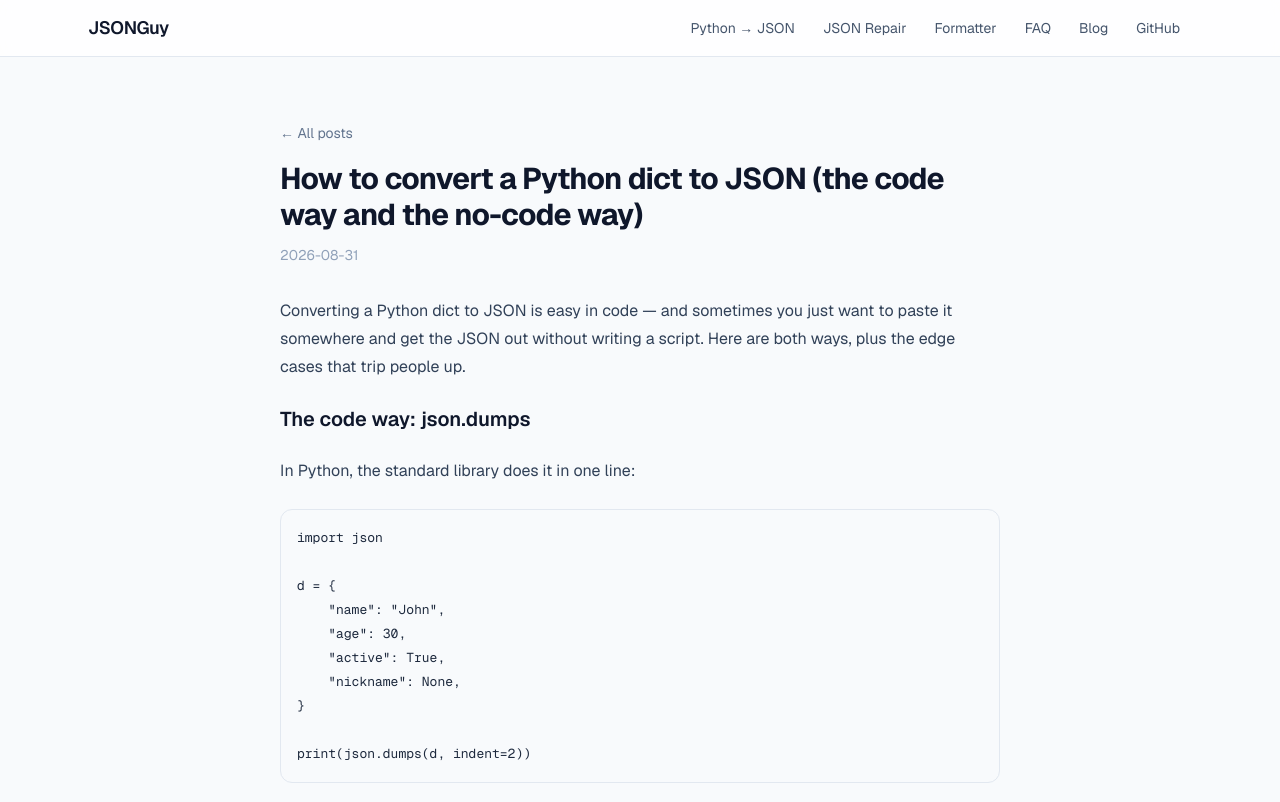
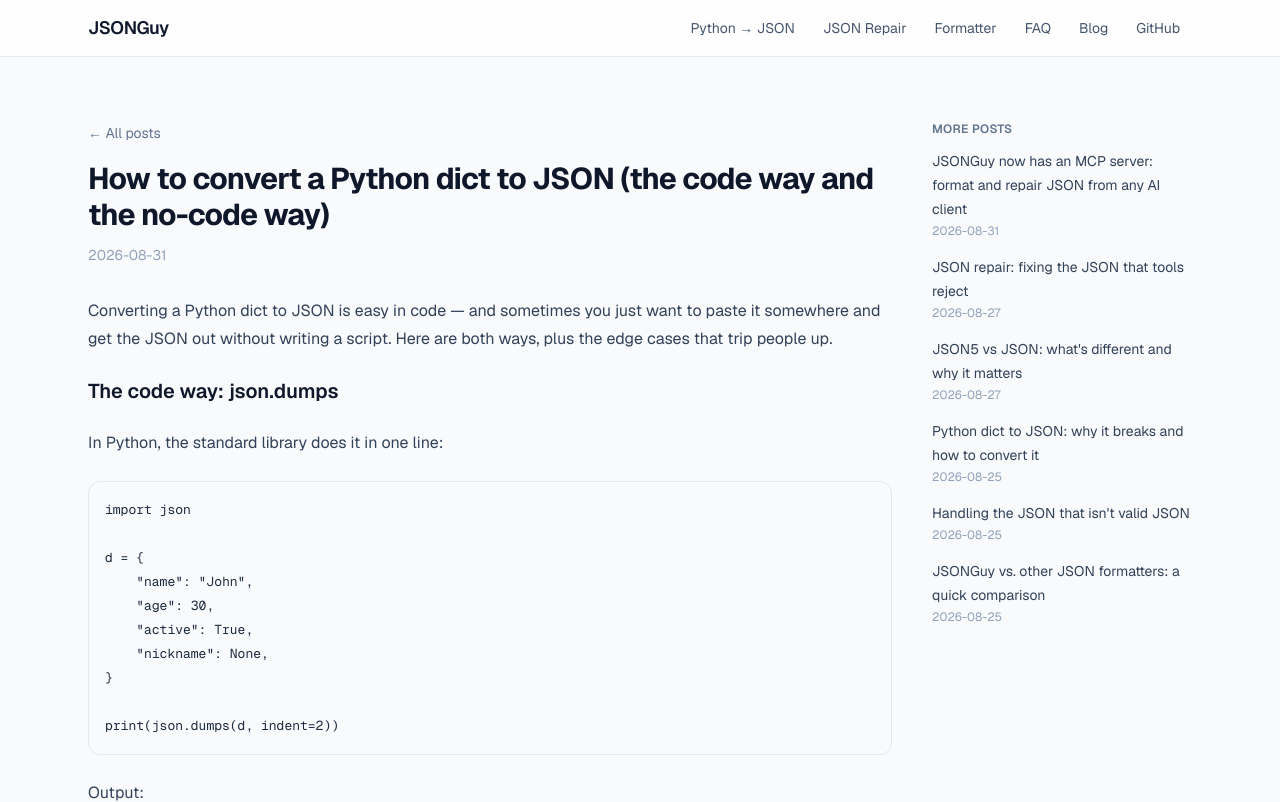
Before and after one commit to Qquanwei/json-formatter, a Next.js app: page /blog/convert-python-dict-to-json in a window 1280 px wide. Shown: the top 802 px of the page. Built offline with nearby package versions, Linux system fonts and the light colour scheme.

Commit message:
fefat: update

```diff
--- a/app/blog/[slug]/page.tsx
+++ b/app/blog/[slug]/page.tsx
@@ -51,8 +51,14 @@ export default async function BlogPost({
   const Content = contentBySlug[slug];
   if (!Content) notFound();
 
+  const otherPosts = posts
+    .filter((p) => p.slug !== slug)
+    .sort((a, b) => b.date.localeCompare(a.date));
+
   return (
-    <div className="mx-auto w-full max-w-3xl px-4 py-16 sm:px-6">
+    <div className="mx-auto w-full max-w-6xl px-4 py-16 sm:px-6">
+      <div className="lg:grid lg:grid-cols-[minmax(0,1fr)_260px] lg:gap-10">
+        <div>
           <Link
             href="/blog"
             className="text-sm text-slate-500 hover:text-slate-700 dark:text-slate-400 dark:hover:text-slate-200"
@@ -67,5 +73,26 @@ export default async function BlogPost({
             <Content />
           </div>
         </div>
+
+        <aside className="mt-12 lg:mt-0">
+          <h2 className="text-xs font-semibold uppercase tracking-wide text-slate-500 dark:text-slate-400">
+            More posts
+          </h2>
+          <ul className="mt-3 space-y-4">
+            {otherPosts.map((p) => (
+              <li key={p.slug}>
+                <Link
+                  href={`/blog/${p.slug}`}
+                  className="text-sm text-slate-700 hover:underline dark:text-slate-300"
+                >
+                  {p.title}
+                </Link>
+                <div className="mt-0.5 text-xs text-slate-400">{p.date}</div>
+              </li>
+            ))}
+          </ul>
+        </aside>
+      </div>
+    </div>
   );
 }
```
Lines whose indentation alone changed are shown as unchanged.
